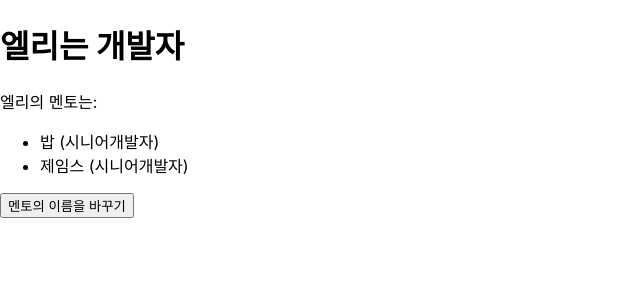
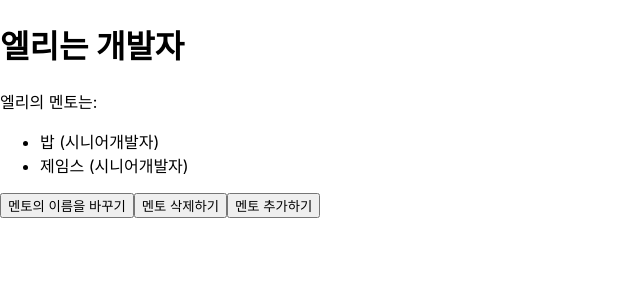
Before and after one commit to nzwgkim/find-keyword, a React (Create React App) app: page / in a window 1280 px wide. Shown: the top 300 px of the page, without its empty margins (0-640 px from the left). Built offline with nearby package versions, Linux system fonts and the light colour scheme.

Commit message:
map, filter, spread

```diff
--- a/src/basic/AppMentors.jsx
+++ b/src/basic/AppMentors.jsx
@@ -1,7 +1,6 @@
 import React, { useState } from 'react';
 
-export default function AppMentor() {
-  const [person, setPerson] = useState({
+const initPersion = {
   name: '엘리',
   title: '개발자',
   mentors: [
@@ -14,7 +13,52 @@ export default function AppMentor() {
       title: '시니어개발자',
     },
   ],
-  });
+}
+
+export default function AppMentor() {
+  const [person, setPerson] = useState(initPersion);
+
+
+  const handleOnChange = () => {
+    const prev = prompt(`누구의 이름을 바꾸고 싶은가요?`);
+    // console.log(prev);
+    const current = prompt(`이름을 무엇으로 바꾸고 싶은가요?`);
+    // console.log(current);
+    setPerson((person) => ({
+      ...person,
+      mentors: person.mentors.map(mentor => {
+        if (mentor.name == prev) return { ...mentor, name: current }
+        return mentor;
+      })
+    }));
+
+    console.log(person.mentors);
+  }
+
+  const handleOnDelete = () => {
+    const name = prompt(`누구의 이름을 삭제 싶은가요?`);
+    // console.log(current);
+    setPerson((person) => ({
+      ...person,
+      mentors: person.mentors.filter(m=>m.name!=name),
+      }));
+  }
+
+
+  const handleOnAdd = () => {
+    const name = prompt(`Add name?`);
+    if(name==undefined){
+      return;
+    }
+    const title = prompt(`Add role?`);
+    // console.log(current);
+    setPerson((person) => ({
+      ...person,
+      mentors: [...person.mentors, {name,title}]
+    }));
+
+    console.log(person.mentors);
+  }
 
   return (
     <div>
@@ -29,24 +73,9 @@ export default function AppMentor() {
           </li>
         ))}
       </ul>
-      <button
-        onClick={() => {
-          const prev = prompt(`누구의 이름을 바꾸고 싶은가요?`);
-          // console.log(prev);
-          const current = prompt(`이름을 무엇으로 바꾸고 싶은가요?`);
-          // console.log(current);
-          setPerson((person)=>({
-            ...person,
-            mentors: person.mentors.map(mentor=>{
-              if(mentor.name == prev) return {...mentor, name:current}
-              return mentor;
-            })
-          }));
-          console.log(person.mentors);
-        }}
-      >
-        멘토의 이름을 바꾸기
-      </button>
+      <button onClick={handleOnChange}>멘토의 이름을 바꾸기 </button>
+      <button onClick={handleOnDelete} >멘토 삭제하기</button>
+      <button onClick={handleOnAdd} >멘토 추가하기</button>
     </div>
   );
 }
```
Lines whose indentation alone changed are shown as unchanged.
